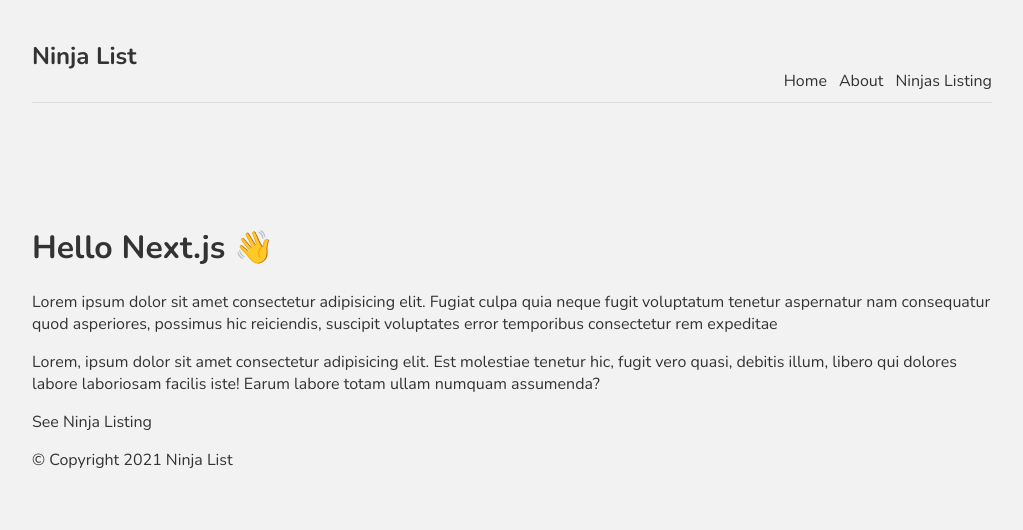
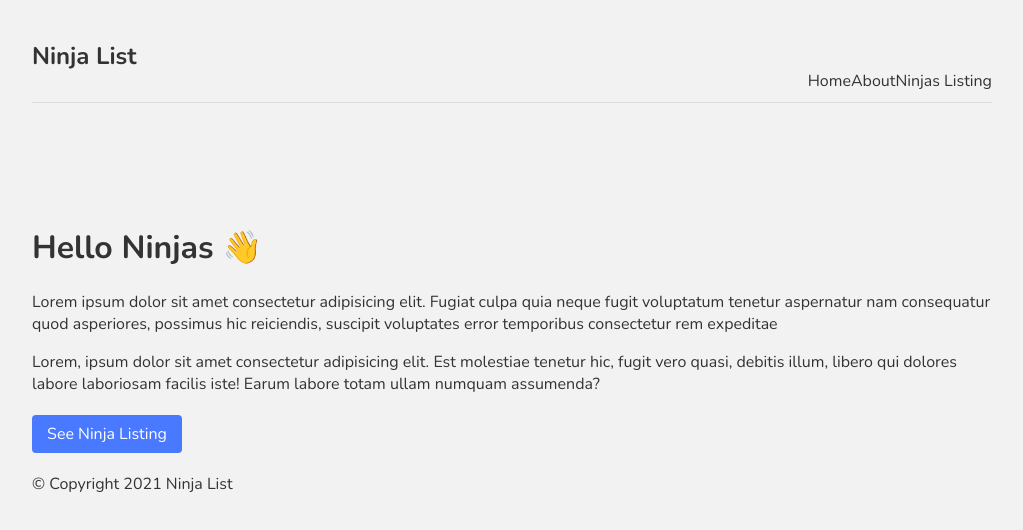
Before and after one commit to NightClover-code/Learning-next, a Next.js app: page / in a window 1280 px wide. Shown: the top 530 px of the page, without its empty margins (128-1151 px from the left). Built offline with nearby package versions, Linux system fonts and the light colour scheme.

Commit message:
using scss modules

```diff
--- a/package.json
+++ b/package.json
@@ -10,7 +10,8 @@
   "dependencies": {
     "next": "latest",
     "react": "^17.0.1",
-    "react-dom": "^17.0.1"
+    "react-dom": "^17.0.1",
+    "sass": "^1.32.8"
   },
   "devDependencies": {
     "@types/node": "^12.12.21",
--- a/pages/_app.js
+++ b/pages/_app.js
@@ -1,5 +1,5 @@
 import MainLayout from '../layouts/MainLayout';
-import '../styles/globals.css';
+import '../styles/globals.scss';
 
 function MyApp({ Component, pageProps }) {
   return (
--- a/pages/index.tsx
+++ b/pages/index.tsx
@@ -1,9 +1,10 @@
 import Link from 'next/link';
+import styles from '../styles/Home.module.scss';
 
 const HomePage: React.FC = () => (
   <div className="home__page">
     <img src="" />
-    <h1>Hello Next.js 👋</h1>
+    <h1>Hello Ninjas 👋</h1>
     <p>
       Lorem ipsum dolor sit amet consectetur adipisicing elit. Fugiat culpa quia
       neque fugit voluptatum tenetur aspernatur nam consequatur quod asperiores,
@@ -16,7 +17,7 @@ const HomePage: React.FC = () => (
       laboriosam facilis iste! Earum labore totam ullam numquam assumenda?
     </p>
     <Link href="/ninjas">
-      <a>See Ninja Listing</a>
+      <a className={styles.btn}>See Ninja Listing</a>
     </Link>
   </div>
 );
--- /dev/null
+++ b/styles/Home.module.scss
@@ -0,0 +1,18 @@
+.title {
+  color: #333;
+  padding-bottom: 20px;
+  text-align: center;
+}
+.text {
+  color: #777;
+}
+.btn {
+  display: block;
+  width: 150px;
+  padding: 8px 0;
+  margin: 20px 0;
+  background: #4979ff;
+  border-radius: 4px;
+  color: white;
+  text-align: center;
+}
--- /dev/null
+++ b/styles/css/Home.module.css
@@ -0,0 +1,21 @@
+.title {
+  color: #333;
+  padding-bottom: 20px;
+  text-align: center;
+}
+
+.text {
+  color: #777;
+}
+
+.btn {
+  display: block;
+  width: 150px;
+  padding: 8px 0;
+  margin: 20px 0;
+  background: #4979ff;
+  border-radius: 4px;
+  color: white;
+  text-align: center;
+}
+/*# sourceMappingURL=Home.module.css.map */
--- a/styles/globals.css
+++ b/styles/globals.scss
@@ -20,12 +20,12 @@ nav {
   justify-content: flex-end;
   align-items: flex-end;
   border-bottom: 1px solid #ddd;
-}
-nav a {
-  margin-left: 12px;
-}
-nav .logo {
-  margin-right: auto;
+  .logo {
+    margin-right: auto;
+    a {
+      margin-left: 12px;
+    }
+  }
 }
 footer {
   display: block;
```
Also changed, not shown: 2 other files (tests, documents, lock files or other folders).
